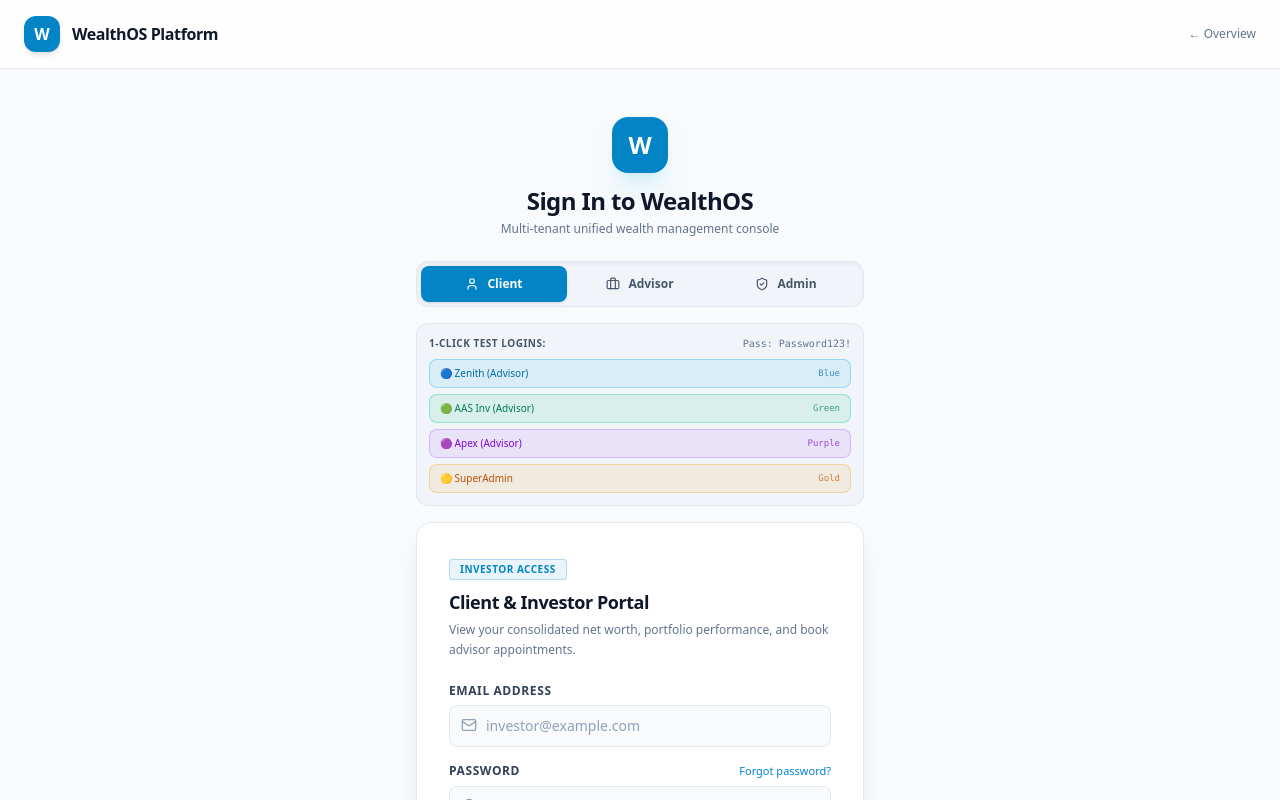
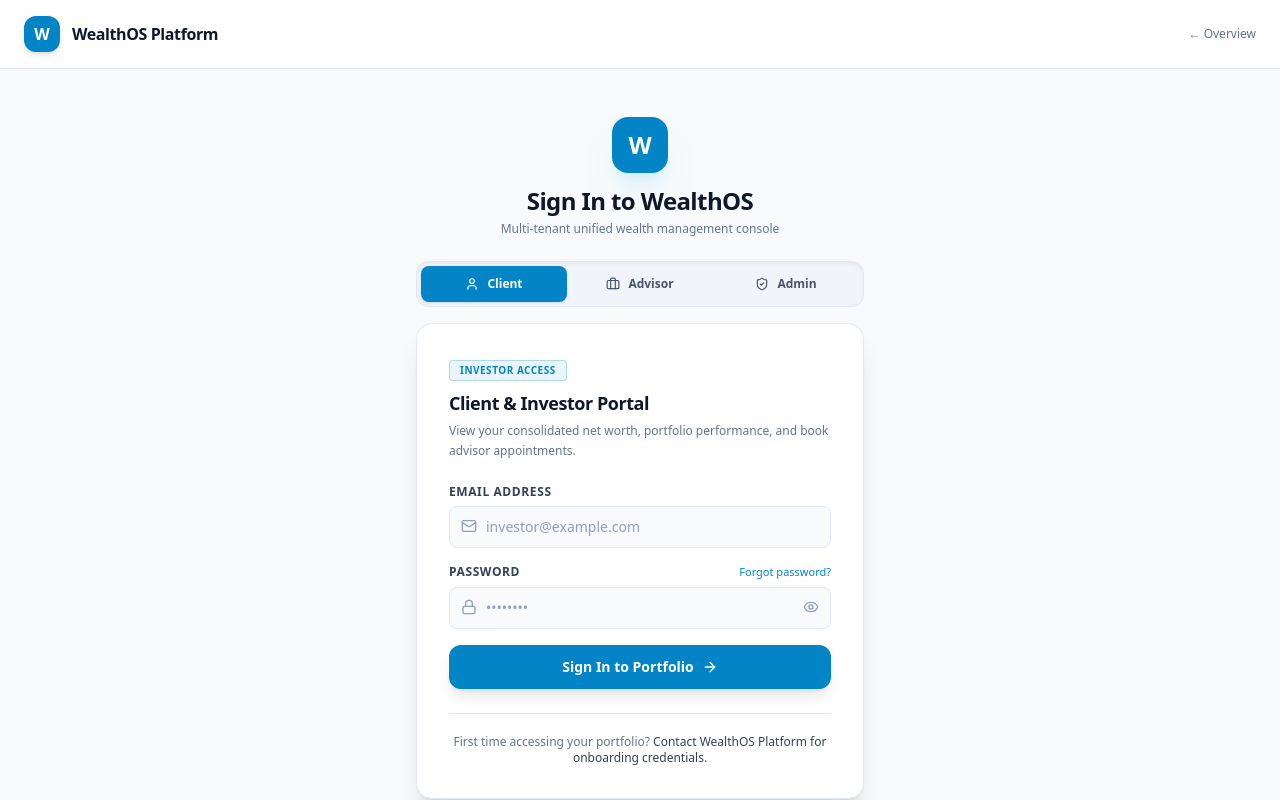
Before and after one commit to vibhavksrivastava/my-wealth-platform, a Next.js app: page /login in a window 1280 px wide. Shown: the top 800 px of the page. Built offline with nearby package versions, Linux system fonts and the light colour scheme.

Commit message:
fix(auth): remove 1-click test logins helper from login page

```diff
--- a/components/TenantLoginForm.tsx
+++ b/components/TenantLoginForm.tsx
@@ -62,37 +62,6 @@ export default function TenantLoginForm({ tenant, subdomain }: TenantLoginFormPr
   const firmType = ((tenant?.firm_type || tenant?.tenant_type || (isCustomTenant ? "MFD" : "BOTH")) as string).toUpperCase();
   const isMfd = firmType === "MFD";
   const advisorLabel = isMfd ? "Distributor" : "Advisor";
-
-  const demoUsers = {
-    zenith9186: {
-      name: "Zenith Wealth",
-      color: "#0284c7",
-      client: "kabir@zenith9186.com",
-      advisor: "ssharma@zenith9186.com",
-      admin: "admin@zenith9186.com",
-    },
-    aasinvestment: {
-      name: "AAS Investment",
-      color: "#059669",
-      client: "vikram@aasinvestment.com",
-      advisor: "mpandey@aasinvestment.com",
-      admin: "abachhan@aasinvestment.com",
-    },
-    apex: {
-      name: "Apex Wealth Partners",
-      color: "#7c3aed",
-      client: "vibhav@example.com",
-      advisor: "pallavi@example.com",
-      admin: "admin@example.com",
-    },
-    platform: {
-      name: "Platform HQ",
-      color: "#f59e0b",
-      client: "vibhav@example.com",
-      advisor: "pallavi@example.com",
-      admin: "superadmin@unifiedwealth.com",
-    },
-  };
 
   const roleMeta = {
     CLIENT: {
@@ -314,117 +283,6 @@ export default function TenantLoginForm({ tenant, subdomain }: TenantLoginFormPr
             )}
           </div>
 
-          {/* Quick Demo Autofill Helpers */}
-          <div className="mb-4 p-3 rounded-xl bg-slate-100 dark:bg-slate-900/80 border border-slate-200 dark:border-slate-800 space-y-2 text-[11px]">
-            <div className="flex items-center justify-between gap-1 flex-wrap">
-              <span className="text-slate-600 dark:text-slate-400 font-semibold uppercase text-[10px] tracking-wider">
-                1-Click Test Logins:
-              </span>
-              <span className="text-[10px] text-slate-500 font-mono">Pass: Password123!</span>
-            </div>
-
-            {/* If on a specific tenant subdomain, show credentials for that tenant */}
-            {currentKey && ["zenith9186", "aasinvestment", "apex"].includes(currentKey) ? (
-              <div className="flex flex-wrap gap-1.5">
-                <button
-                  type="button"
-                  onClick={() => {
-                    const t = demoUsers[currentKey as keyof typeof demoUsers];
-                    setActiveTab("CLIENT");
-                    setEmail(t.client);
-                    setPassword("Password123!");
-                    setErrorMessage(null);
-                  }}
-                  className="px-2.5 py-1.5 rounded-lg bg-sky-500/10 hover:bg-sky-500/20 text-sky-600 dark:text-sky-300 border border-sky-500/30 transition font-medium text-[10px] flex-1 xs:flex-none text-center"
-                >
-                  Client Demo
-                </button>
-                <button
-                  type="button"
-                  onClick={() => {
-                    const t = demoUsers[currentKey as keyof typeof demoUsers];
-                    setActiveTab("ADVISOR");
-                    setEmail(t.advisor);
-                    setPassword("Password123!");
-                    setErrorMessage(null);
-                  }}
-                  className="px-2.5 py-1.5 rounded-lg bg-emerald-500/10 hover:bg-emerald-500/20 text-emerald-600 dark:text-emerald-300 border border-emerald-500/30 transition font-medium text-[10px] flex-1 xs:flex-none text-center"
-                >
-                  Advisor Demo
-                </button>
-                <button
-                  type="button"
-                  onClick={() => {
-                    const t = demoUsers[currentKey as keyof typeof demoUsers];
-                    setActiveTab("ADMIN");
-                    setEmail(t.admin);
-                    setPassword("Password123!");
-                    setErrorMessage(null);
-                  }}
-                  className="px-2.5 py-1.5 rounded-lg bg-amber-500/10 hover:bg-amber-500/20 text-amber-600 dark:text-amber-300 border border-amber-500/30 transition font-medium text-[10px] flex-1 xs:flex-none text-center"
-                >
-                  Admin Demo
-                </button>
-              </div>
-            ) : (
-              /* Root Platform Login: Allow choosing which tenant practice to test */
-              <div className="grid grid-cols-1 xs:grid-cols-2 gap-1.5">
-                <button
-                  type="button"
-                  onClick={() => {
-                    setActiveTab("ADVISOR");
-                    setEmail("ssharma@zenith9186.com");
-                    setPassword("Password123!");
-                    setErrorMessage(null);
-                  }}
-                  className="px-2.5 py-1.5 rounded-lg bg-sky-500/10 hover:bg-sky-500/20 text-sky-700 dark:text-sky-300 border border-sky-500/30 transition text-left text-[10px] flex items-center justify-between"
-                >
-                  <span>🔵 Zenith (Advisor)</span>
-                  <span className="font-mono text-[9px] opacity-70">Blue</span>
-                </button>
-                <button
-                  type="button"
-                  onClick={() => {
-                    setActiveTab("ADVISOR");
-                    setEmail("mpandey@aasinvestment.com");
-                    setPassword("Password123!");
-                    setErrorMessage(null);
-                  }}
-                  className="px-2.5 py-1.5 rounded-lg bg-emerald-500/10 hover:bg-emerald-500/20 text-emerald-700 dark:text-emerald-300 border border-emerald-500/30 transition text-left text-[10px] flex items-center justify-between"
-                >
-                  <span>🟢 AAS Inv (Advisor)</span>
-                  <span className="font-mono text-[9px] opacity-70">Green</span>
-                </button>
-                <button
-                  type="button"
-                  onClick={() => {
-                    setActiveTab("ADVISOR");
-                    setEmail("pallavi@example.com");
-                    setPassword("Password123!");
-                    setErrorMessage(null);
-                  }}
-                  className="px-2.5 py-1.5 rounded-lg bg-purple-500/10 hover:bg-purple-500/20 text-purple-700 dark:text-purple-300 border border-purple-500/30 transition text-left text-[10px] flex items-center justify-between"
-                >
-                  <span>🟣 Apex (Advisor)</span>
-                  <span className="font-mono text-[9px] opacity-70">Purple</span>
-                </button>
-                <button
-                  type="button"
-                  onClick={() => {
-                    setActiveTab("ADMIN");
-                    setEmail("superadmin@unifiedwealth.com");
-                    setPassword("Password123!");
-                    setErrorMessage(null);
-                  }}
-                  className="px-2.5 py-1.5 rounded-lg bg-amber-500/10 hover:bg-amber-500/20 text-amber-700 dark:text-amber-300 border border-amber-500/30 transition text-left text-[10px] flex items-center justify-between"
-                >
-                  <span>🟡 SuperAdmin</span>
-                  <span className="font-mono text-[9px] opacity-70">Gold</span>
-                </button>
-              </div>
-            )}
-          </div>
-
           {/* Form Card */}
           <div className="bg-white dark:bg-slate-900/60 border border-slate-200 dark:border-slate-800 rounded-2xl p-4 sm:p-8 shadow-xl dark:shadow-2xl backdrop-blur-sm">
             <div className="mb-5 sm:mb-6">
```
